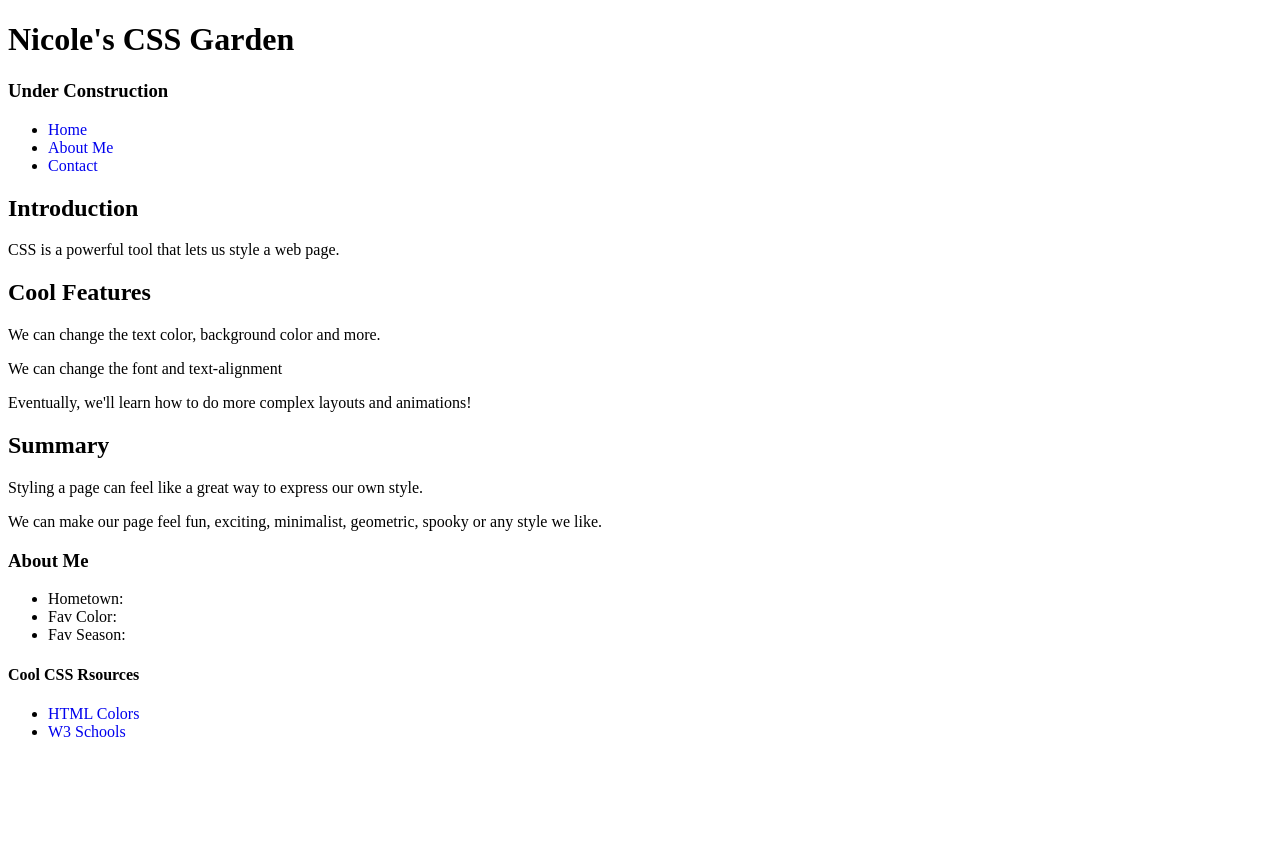
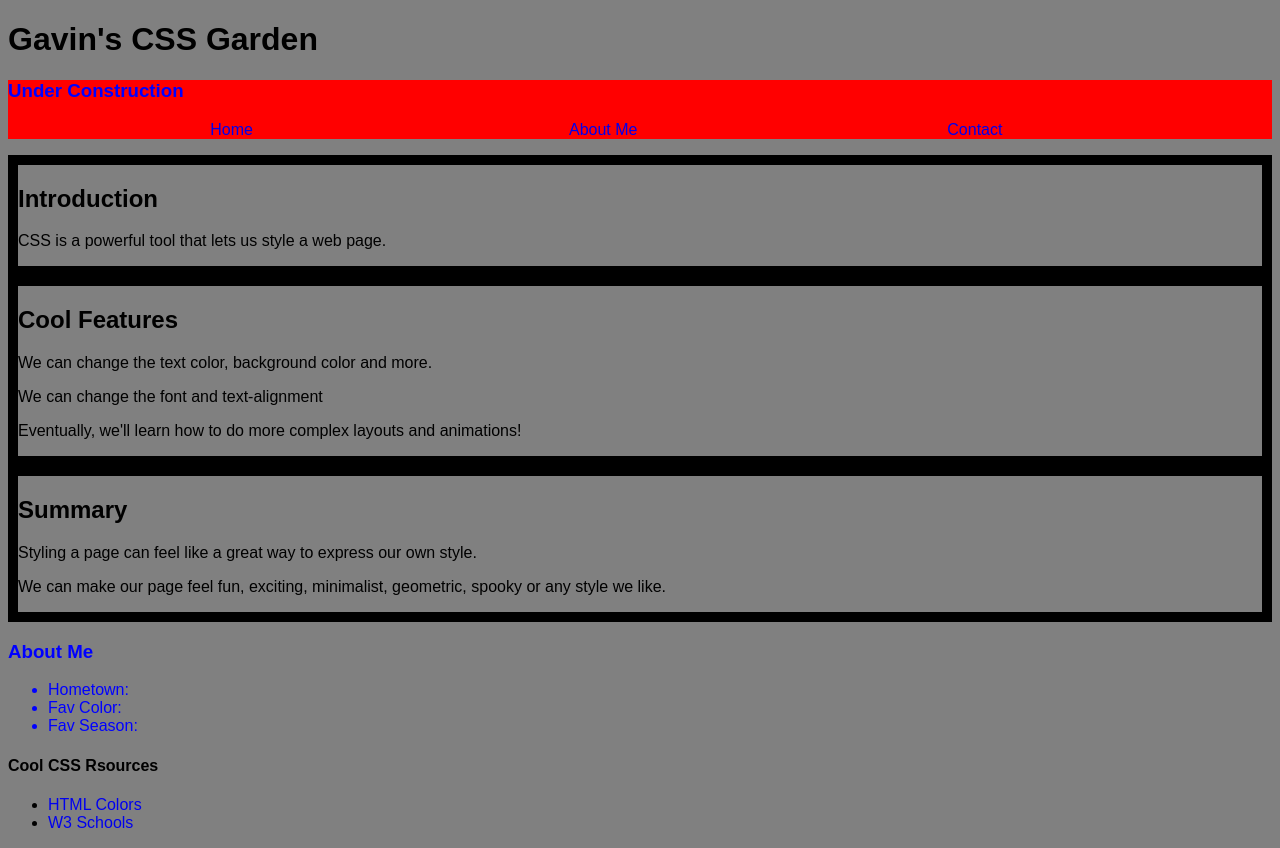
Before and after one commit to gavintodd88/My-CSS-Garden, a plain HTML site: page index.html in a window 1280 px wide. Before the commit the page ends 800 px from the top, so only its background shows below. Drawn offline with Linux system fonts and the light colour scheme.

Commit message:
my first commit

```diff
--- a/index.html
+++ b/index.html
@@ -8,7 +8,7 @@
   </head>
   <body>
     <header>
-      <h1>Nicole's CSS Garden</h1>
+      <h1>Gavin's CSS Garden</h1>
     </header>
     <nav>
       <h3>Under Construction</h3>
--- a/style.css
+++ b/style.css
@@ -1,3 +1,34 @@
 a{
   text-decoration: none;
 }
+
+body{
+  background-color: gray;
+  font-family: Arial, Helvetica, sans-serif;
+  color: black;
+}
+
+nav{
+  background-color: red;
+  position: relative;
+
+}
+
+nav li{
+  display: inline-block;
+  width: 30%;
+  margin: auto;
+  text-align: center;
+}
+
+a:visited{
+  color: white;
+}
+
+nav, aside{
+  color: blue;
+}
+
+section{
+  border: 10px solid black
+}
```
